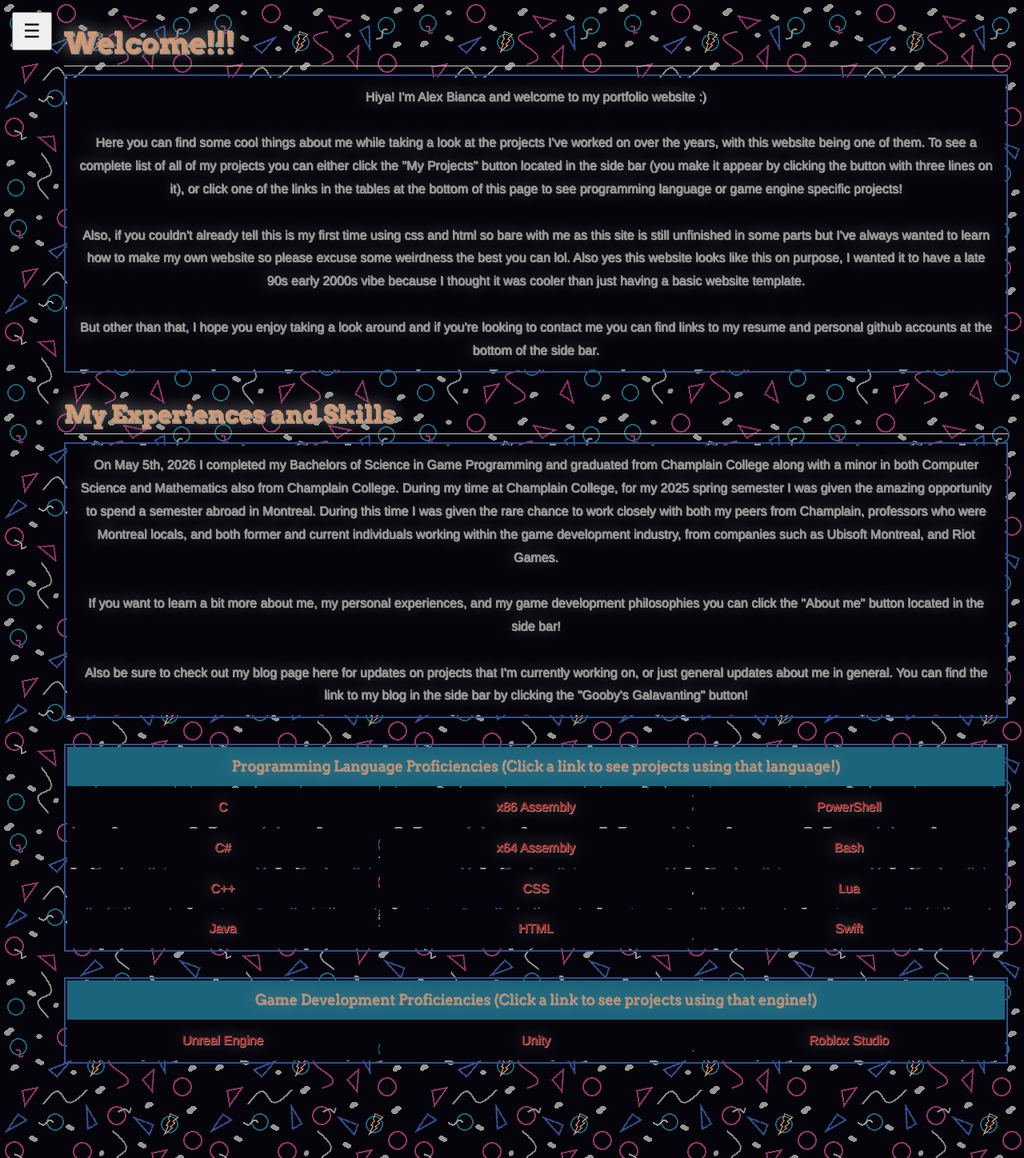
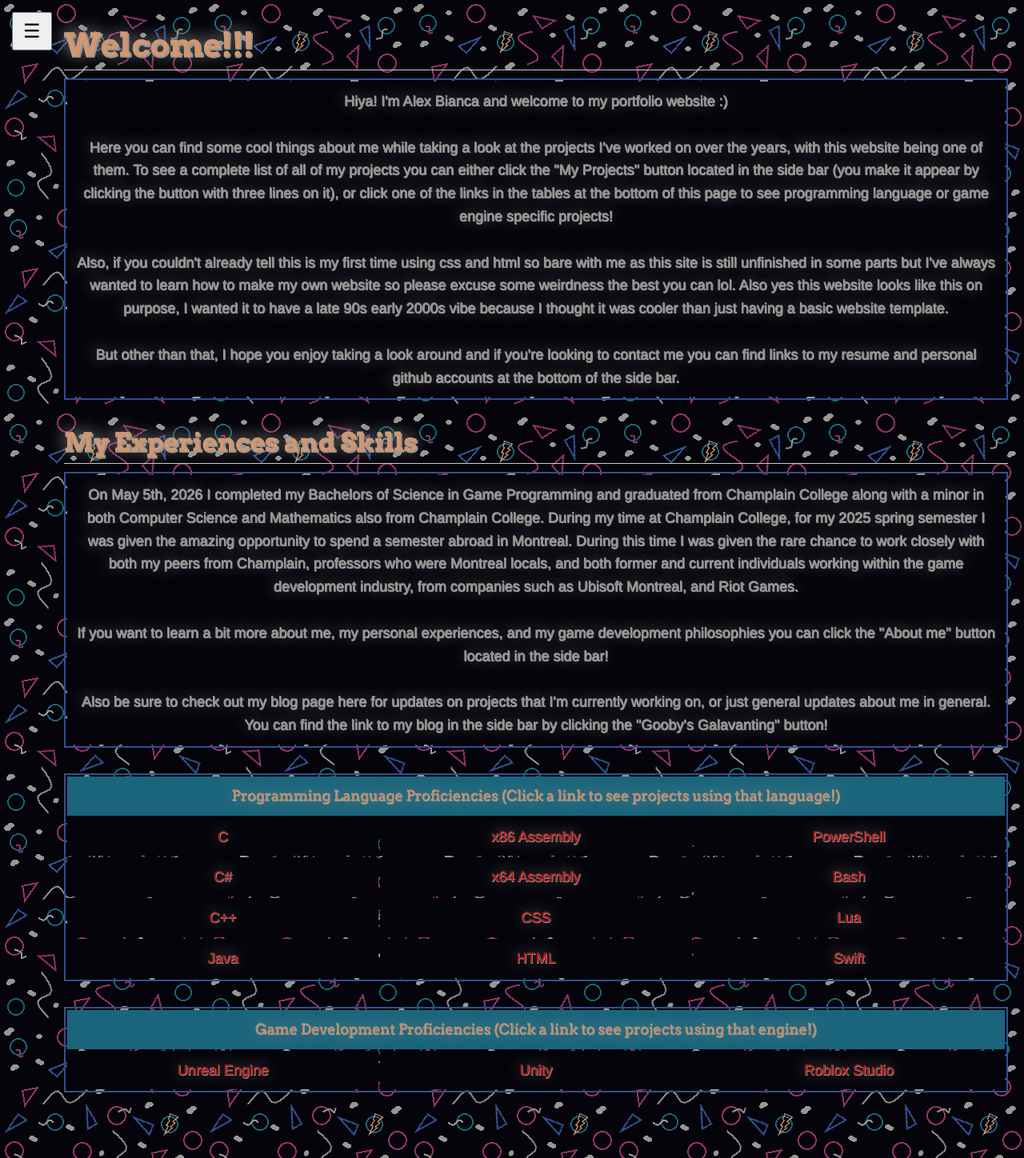
Before and after one commit to goobydaniels/goobydaniels.github.io, a Jekyll site: the page built from index.md, in a window 1280 px wide. Shown: the whole page at 80% size. Built offline with Jekyll 4.4.1, drawn with Linux system fonts in a browser that asks for light colours; our own code applies the rules of GitHub Pages for plain Markdown files.

Commit message:
fixed project page image layering issue

```diff
--- a/_sass/jekyll-theme-dinky.scss
+++ b/_sass/jekyll-theme-dinky.scss
@@ -154,15 +154,15 @@
 }
 
 h1 {
-	font-size: 36px;
+	font-size: 40px;
 }
 
 h2 {
-	font-size: 30px;
+	font-size: 32px;
 }
 
 h3 {
-	font-size: 24px;
+	font-size: 26px;
 }
 
 h4, h5, h6 {
@@ -238,7 +238,7 @@
 /* Images */
 
 img {
-  position: relative;
+  position: static;
   margin: 0 auto;
   max-width: 650px;
   padding: 5px;
@@ -287,6 +287,7 @@
   // Padding distance between the bottom and top from other tables
   margin-bottom: 32px;
   text-align: left;
+  font-size: 18px;
  }
 
 th {
@@ -457,7 +458,7 @@
   // Button width
   /* width:132px; */
   // Button height
-  height:15px;
+  height:16px;
   // Space between buttons
 	margin-bottom: 12px;
   // Button text distance from top of button
@@ -508,7 +509,7 @@
 
 a.buttons:hover {
   // Color of text on a git hub button when hovered
-	color: #8bf18e;
+	color: #ffffff;
 	text-decoration: none;
 }
 
```
